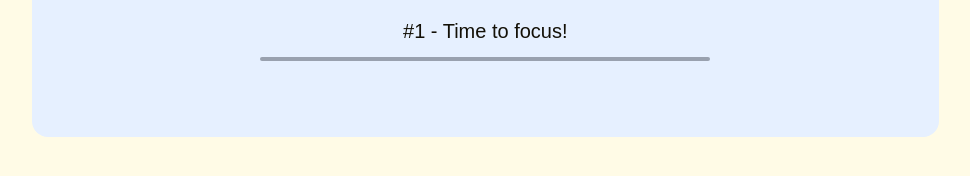
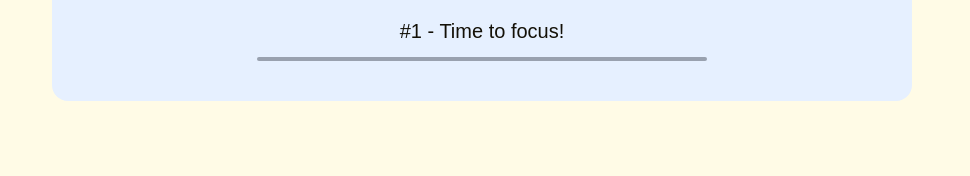
Before and after one commit to notsoeazy/PomoPals, a website with bundled scripts: page index.html in a window 1280 px wide. Shown: the part 478-654 px from the top of the page, without its empty margins (158-1128 px from the left). Built offline with nearby package versions, Linux system fonts and the light colour scheme; a web font is replaced by a local one.

Commit message:
Adjusted padding height of timer

```diff
--- a/index.html
+++ b/index.html
@@ -122,19 +122,15 @@
       flex-col
       items-center
       max-w-[900px]
-      md:max-w-fit
       mt-5
-      mx-auto
-      px-5
-      py-5
+      mx-2
+      px-8
+      py-10
       relative
       rounded-2xl
-      sm:max-w-9/10
-      sm:px-20
       sm:py-10
-      sm:w-fit
+      sm:mx-5
       transition-all
-      w-19/20
     ">
       <!-- Pomodoro Timer -->
       <div class="
@@ -229,8 +225,8 @@
       </div>
 
       <!-- Progress bar -->
-      <div class="w-full max-w-[330px] sm:max-w-[450px] min-h-10 text-center mt-3">
-        <div class="w-full bg-gray-400 flex items-center rounded-full">
+      <div class="w-full max-w-[330px] sm:max-w-[450px] text-center mt-3 h-fit">
+        <div class="w-full bg-gray-400 flex items-center rounded-full h-fit">
           <div id="progress-bar" class="bg-secondary-500 w-0 min-h-1 rounded-full"></div>
         </div>
       </div>
--- a/notes.txt
+++ b/notes.txt
@@ -59,6 +59,7 @@ TODO:
 
     Fix:
         [] Fix the timer width, should be 90% of the screen.
+        [] Edit adn save buttons for profile is too small for mobile
 
 
     # Maybe when no longer using github pages
```
Also changed, not shown: static/dist/output.css.
